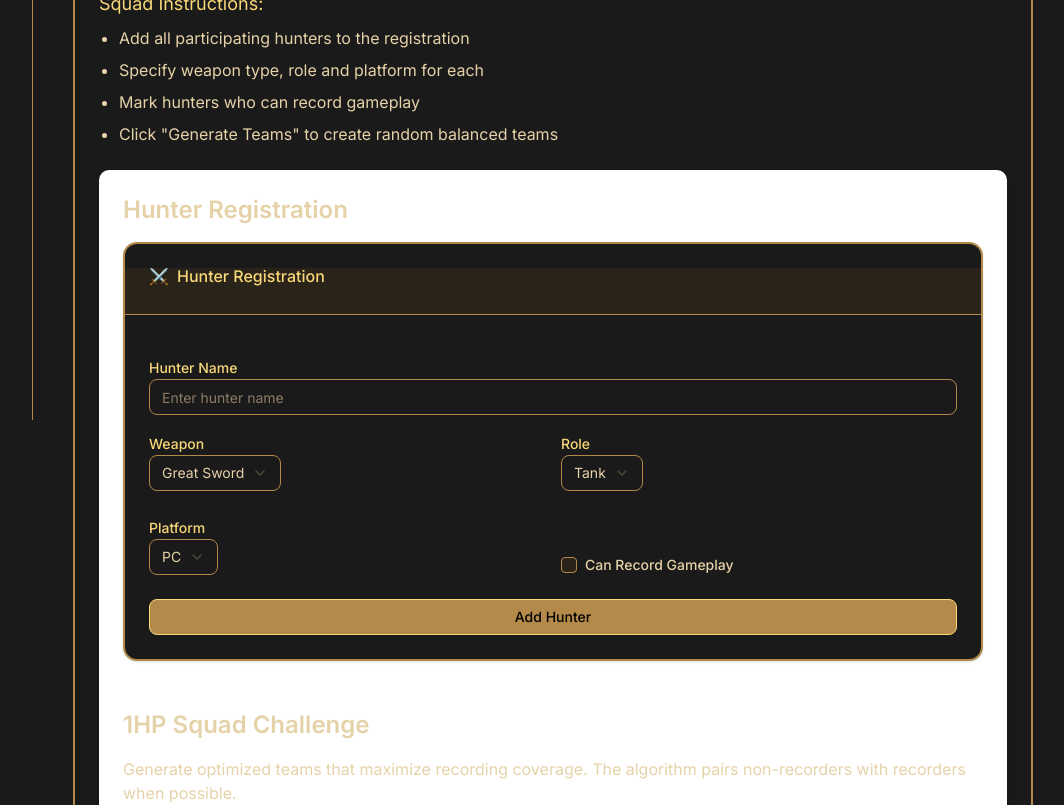
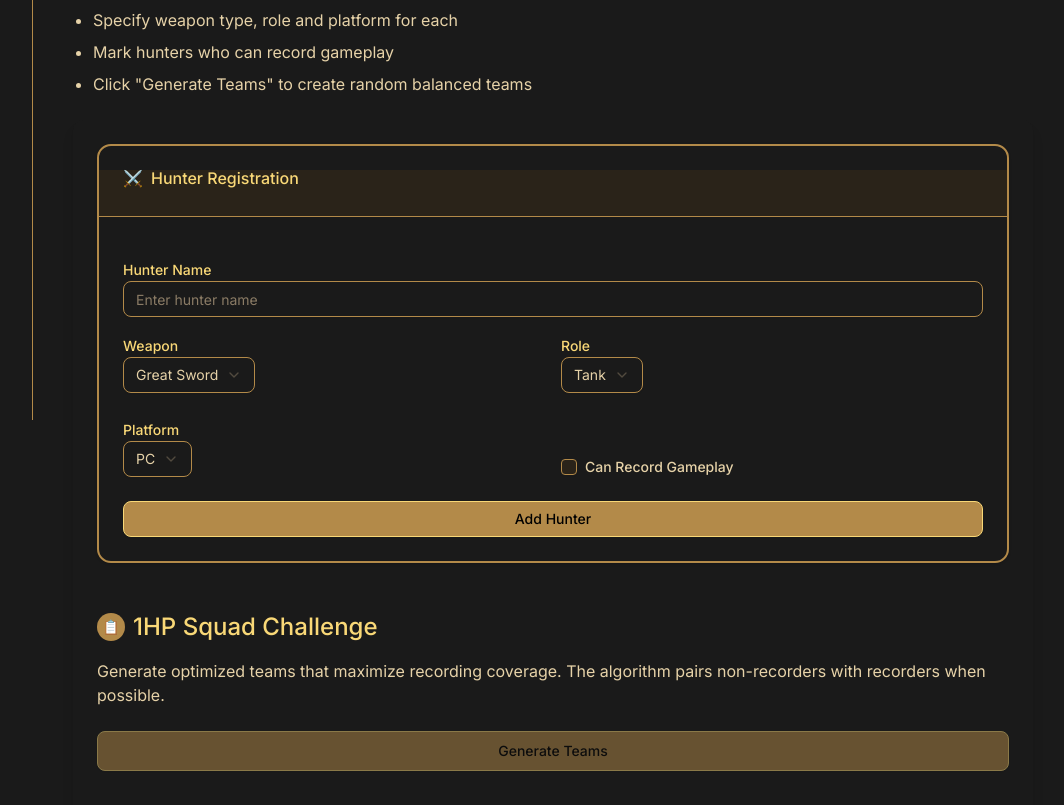
Before and after one commit to 1hp-discord/1hp_monhun_team_randomizer, a Next.js app: page /teams in a window 1280 px wide. Shown: the part 380-1185 px from the top of the page, without its empty margins (207-1271 px from the left). Built offline with nearby package versions, Linux system fonts and the light colour scheme.

Commit message:
Fixed white background in team components for consistent Monster Hunter theme

```diff
--- a/src/app/teams/page.tsx
+++ b/src/app/teams/page.tsx
@@ -2,7 +2,6 @@
 
 import { TeamGenerator } from "@/components/team/team-generator";
 import { HeroBanner } from "@/components/hero/hero-banner";
-import { Card, CardContent } from '@/components/ui/card';
 
 export default function TeamsPage() {
     return (
@@ -18,20 +17,18 @@ export default function TeamsPage() {
                         <span className="mr-3 bg-[#b38a49] text-black rounded-full w-8 h-8 flex items-center justify-center">⚔️</span>
                         Create Your Squad
                     </h2>
-                    <Card className="mb-8">
-                        <CardContent className="pt-6">
-                            <div className="mb-6">
+
+                    <div className="mb-8">
                         <h3 className="text-lg text-[#f9d877] mb-2">Squad Instructions:</h3>
-                                <ul className="list-disc pl-5 text-[#e6d2a8] space-y-2">
+                        <ul className="list-disc pl-5 text-[#e6d2a8] space-y-2 mb-6">
                             <li>Add all participating hunters to the registration</li>
                             <li>Specify weapon type, role and platform for each</li>
                             <li>Mark hunters who can record gameplay</li>
                             <li>Click "Generate Teams" to create random balanced teams</li>
                         </ul>
+
+                        <TeamGenerator />
                     </div>
-                            <TeamGenerator />
-                        </CardContent>
-                    </Card>
                 </div>
             </div>
         </div>
--- a/src/components/team/parts/teams-display.tsx
+++ b/src/components/team/parts/teams-display.tsx
@@ -15,7 +15,7 @@ export function TeamsDisplay({ teams, mounted }: TeamsDisplayProps) {
   return (
     <div className="mt-6">
       <h3 className="text-xl mb-2 text-[#f9d877] font-medium">Generated Teams:</h3>
-      <div className="border-2 border-[#b38a49] p-4 rounded min-h-[50px]">
+      <div className="border-2 border-[#b38a49] bg-[#2a2319] p-4 rounded min-h-[50px]">
         {teams.length > 0 ? (
           <div className="space-y-6">
             {teams.map((team, index) => (
--- a/src/components/team/team-generator.tsx
+++ b/src/components/team/team-generator.tsx
@@ -46,9 +46,8 @@ export function TeamGenerator() {
   };
 
   return (
-    <div className="bg-card p-6 rounded-lg shadow-lg w-full">
+    <div className="bg-[#1a1a1a] p-6 rounded-lg shadow-lg w-full">
       <section>
-        <h2 className="text-2xl font-semibold mb-4">Hunter Registration</h2>
         <HunterForm onAddHunter={addHunter} />
       </section>
 
@@ -57,17 +56,20 @@ export function TeamGenerator() {
       </section>
 
       <section className="pt-6">
-        <h2 className="text-2xl font-semibold mb-4">1HP Squad Challenge</h2>
-        <p className="mb-6">
+        <h2 className="text-2xl font-medium text-[#f9d877] mb-4 flex items-center">
+          <span className="bg-[#b38a49] text-black rounded-full w-7 h-7 flex items-center justify-center mr-2 text-sm">📋</span>
+          1HP Squad Challenge
+        </h2>
+        <p className="mb-6 text-[#e6d2a8]">
           Generate optimized teams that maximize recording coverage. The algorithm pairs non-recorders with recorders when possible.
         </p>
 
         <div className="flex flex-col space-y-4">
           <Button
-            variant="destructive"
             size="lg"
             onClick={generateRandomTeam}
             disabled={!mounted || hunters.length === 0}
+            className="bg-[#b38a49] text-black hover:bg-[#d4a85a] border border-[#f9d877]"
           >
             Generate Teams
           </Button>
```
Lines whose indentation alone changed are shown as unchanged.
